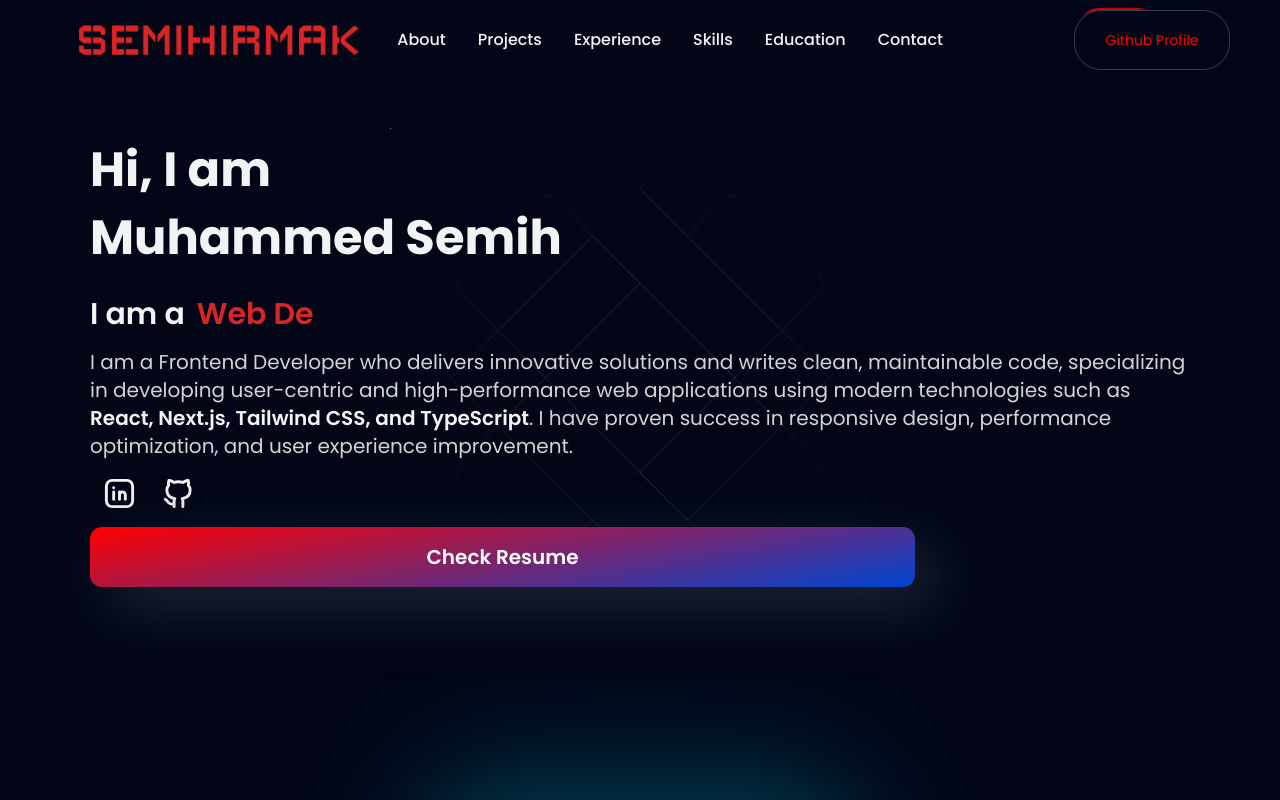
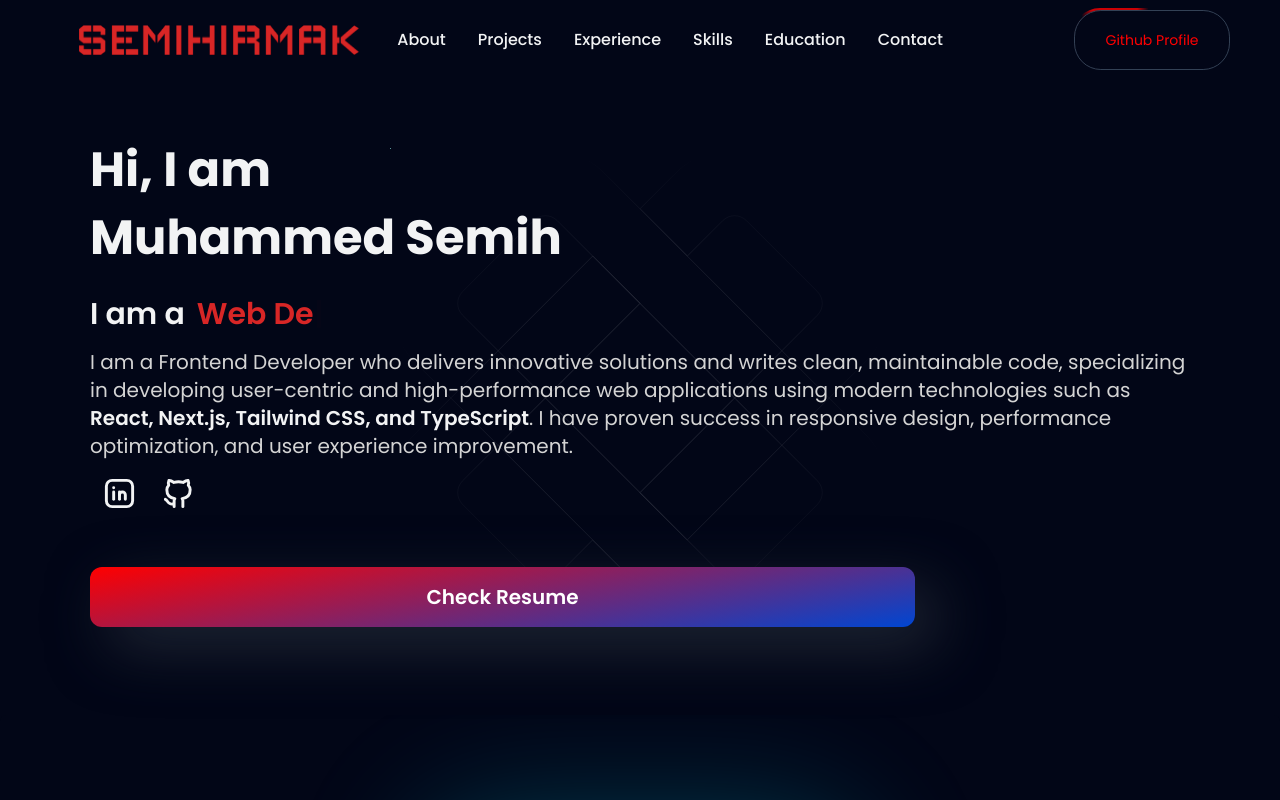
Before and after one commit to smhirmak/msi-portfolio, a Next.js app: page / in a window 1280 px wide. Shown: the top 800 px of the page. Built offline with nearby package versions, Linux system fonts and the light colour scheme.

Commit message:
update resume link in Bio constants

```diff
--- a/src/components/HeroSection/index.tsx
+++ b/src/components/HeroSection/index.tsx
@@ -52,7 +52,7 @@ const Hero = () => {
               </a>
             </div>
             <Link
-              className="hover:scale-105 hover:transition-all hover:brightness-110 appearance-[button] no-underline w-[75%] text-center py-3 md:py-4 text-white rounded-xl cursor-pointer z-10 text=lg md:text-xl font-semibold transition-all"
+              className="hover:scale-105 hover:transition-all hover:brightness-110 appearance-[button] no-underline w-[75%] text-center py-3 md:py-4 text-white rounded-xl cursor-pointer z-10 text=lg md:text-xl md:mt-10 font-semibold transition-all"
               style={{
                 background:
                   '-webkit-linear-gradient(280deg,hsla(0, 100%, 50%, 1) 0%,hsla(220, 100%, 41%, 1) 100%)',
--- a/src/data/constants.ts
+++ b/src/data/constants.ts
@@ -2,7 +2,7 @@ export const Bio = {
   name: 'Muhammed Semih',
   roles: ['Frontend Developer', 'Web Developer', 'Programmer', 'Engineer'],
   github: 'https://github.com/smhirmak',
-  resume: 'https://drive.google.com/file/d/1jbJrGWbs3kXcy1fkGMLOUs31eNRH-Bo8/view?usp=drive_link',
+  resume: 'https://drive.google.com/file/d/1U2vyRVHgQm_zlDCnhMtZ6bed9fQAEMDN/view?usp=sharing',
   linkedin: 'https://www.linkedin.com/in/muhammed-semih-irmak-307890152/'
 };
 
```
